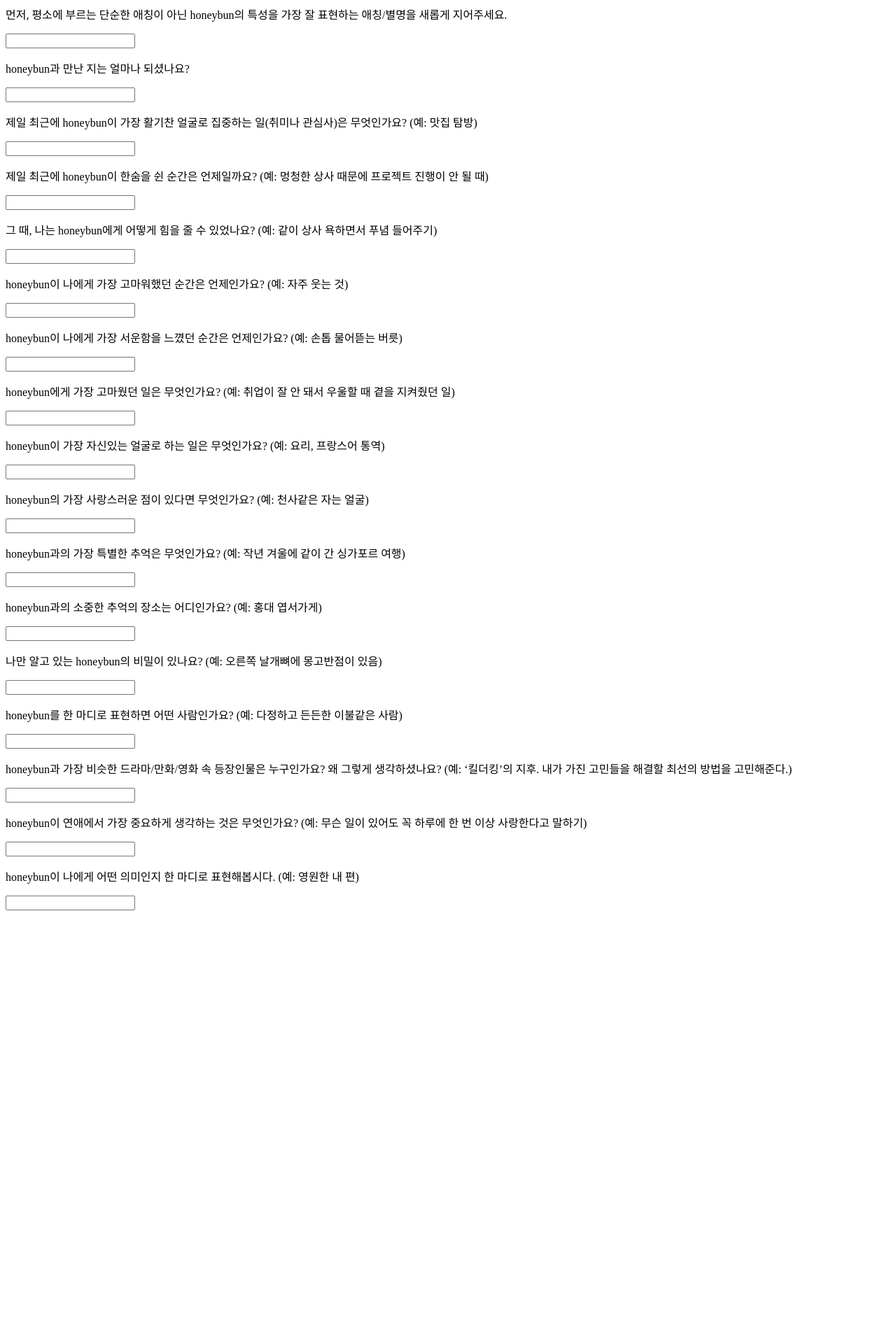
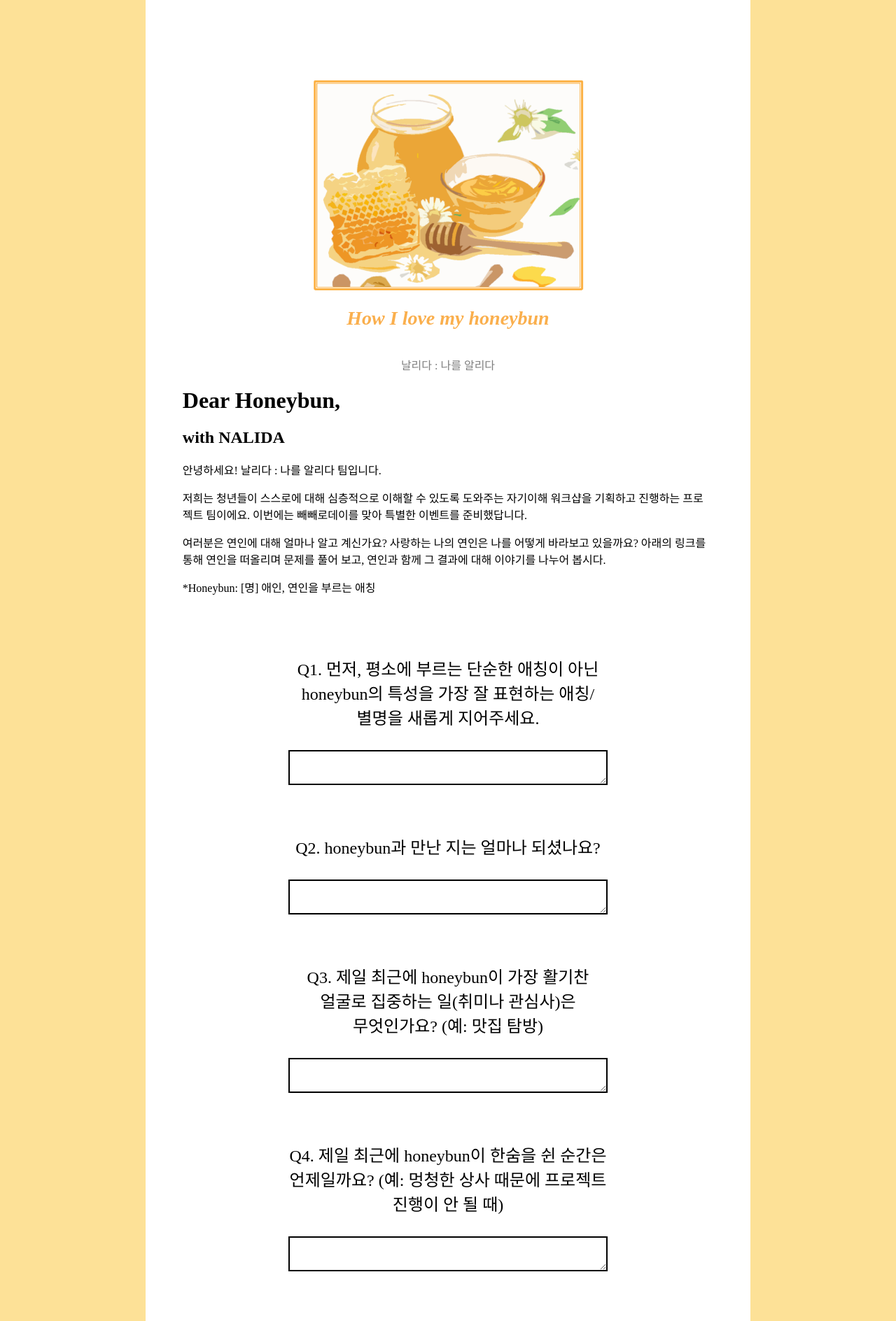
Before and after one commit to nalida-dev/letter-to-honeybun, a Flask app: page / in a window 1280 px wide. Shown: the top 1888 px of the page at 70% size. Before the commit the page ends 1301 px from the top, so only its background shows below. Run offline with Flask 2, Linux system fonts and the light colour scheme; some web fonts are replaced.

Commit message:
working. cover done

```diff
--- a/static/honeybun.css
+++ b/static/honeybun.css
@@ -1,2 +1,94 @@
 body {
+    font-family: 'Nanum Barun Gothic';
+    font-weight: normal;
 }
+
+
+#outermost-container {
+    display: flex;
+    flex-direction: column;
+}
+
+#outermost-container::before, #outermost-container::after {
+    height: 2000%;
+    content: ' ';
+    position: absolute;
+    top: 0;
+    width: 16.25%;
+    background-color: rgb(253, 225, 151);
+}
+
+#outermost-container::before {
+    left: 0;
+}
+
+#outermost-container::after {
+    right: 0;
+}
+
+#outermost-container > * {
+    margin-left: auto;
+    margin-right: auto;
+    width: 60%;
+    max-width: 1200px;
+}
+
+#cover {
+    min-height: 100%;
+    display: flex;
+    flex-direction: column;
+}
+
+#honey_img {
+    margin-left: auto;
+    margin-right: auto;
+    margin-top: 100px;
+    max-width: 400px;
+}
+
+#honey_title {
+    color: rgb(250, 175, 77);
+    font-family: TimesNewRoman, "Times New Roman", Times, Baskerville, Georgia, serif;
+    font-size: 28px;
+    font-style: italic;
+    font-variant: bold;
+    font-weight: 700;
+    line-height: 26.4px;
+    margin-top: 20px;
+    margin-left: auto;
+    margin-right: auto;
+    text-align: center;
+}
+
+#nalida_title {
+    color: rgb(127, 127, 127);
+    margin-left: auto;
+    margin-right: auto;
+    text-align: center;
+    margin-top: 40px;
+}
+
+.question-div, .answer-div {
+    margin: auto;
+    display: flex;
+}
+
+.question, .answer {
+    width: 60%;
+    max-width: 1200px;
+    margin: auto;
+    word-break: keep-all;
+}
+
+.question {
+    margin-top: 70px;
+    font-size: 150%;
+    text-align: center;
+}
+
+.answer {
+    min-height: 50px;
+    margin-top: 30px;
+    border: 2px solid black;
+    padding: 5px;
+}
--- a/templates/honeybun.html
+++ b/templates/honeybun.html
@@ -1,17 +1,32 @@
 <head>
     <link rel="stylesheet" href="{{url_for('static', filename='honeybun.css')}}">
+    <link rel="stylesheet" href="//cdn.jsdelivr.net/font-nanum/1.0/nanumbarungothic/nanumbarungothic.css">
 </head>
 <body>
+    <div id="outermost-container">
+        <div id="cover">
+            <img id="honey_img" src="{{url_for('static', filename='honey.png')}}" />
+            <div id="honey_title">How I love my honeybun</div>
+            <div id="nalida_title">날리다 : 나를 알리다</div>
+        </div>
+        <div id="description">
+            <h1>Dear Honeybun,</h1>
+            <h2>with NALIDA</h2>
+            <p class="lead">안녕하세요! 날리다 : 나를 알리다 팀입니다.</p>
+            <p>저희는 청년들이 스스로에 대해 심층적으로 이해할 수 있도록 도와주는 자기이해 워크샵을 기획하고 진행하는 프로젝트 팀이에요. 이번에는 빼빼로데이를 맞아 특별한 이벤트를 준비했답니다.</p>
+            <p>여러분은 연인에 대해 얼마나 알고 계신가요? 사랑하는 나의 연인은 나를 어떻게 바라보고 있을까요? 아래의 링크를 통해 연인을 떠올리며 문제를 풀어 보고, 연인과 함께 그 결과에 대해 이야기를 나누어 봅시다.</p>
+            <p class="highlight">*Honeybun: [명] 애인, 연인을 부르는 애칭</p>
+        </div>
         <form action="/">
             {% for question in questions %}
                 {% set outer_loop = loop %}
                 <div>
-                <div>
-                    <p>{{question.question}}</p>
+                    <div class="question-div">
+                        <p class="question">Q{{loop.index}}. {{question.question}}</p>
                     </div>
-                <div>
+                    <div class="answer-div">
                         {% if question.type == 'text' %}
-                        <input type="textarea" name="q{{loop.index}}">
+                            <textarea class="answer" name="q{{loop.index}}"></textarea>
                         {% elif question.type == 'select' %}
                             {% for option in question.options %}
                                 <div>
@@ -23,4 +38,5 @@
                 </div>
             {% endfor %}
         </form>
+    </div>
 </body>
```
Lines whose indentation alone changed are shown as unchanged.
